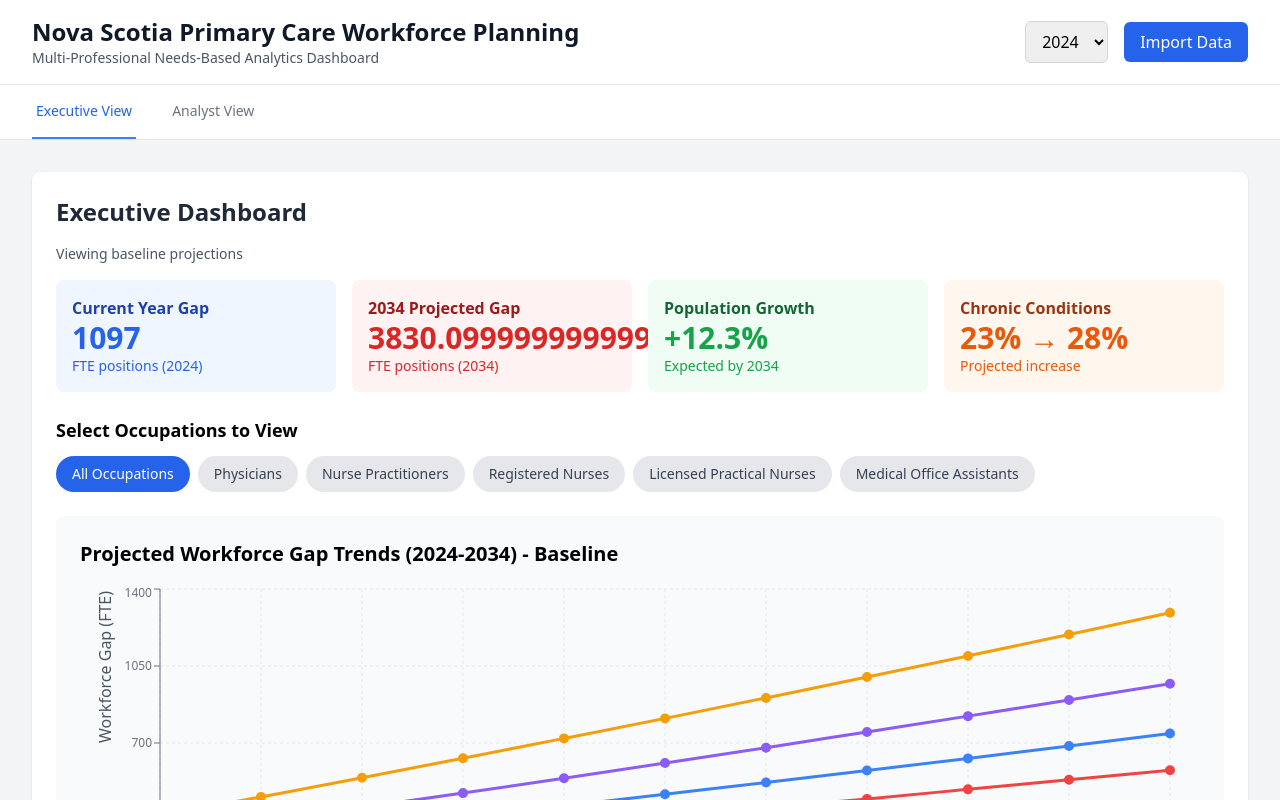
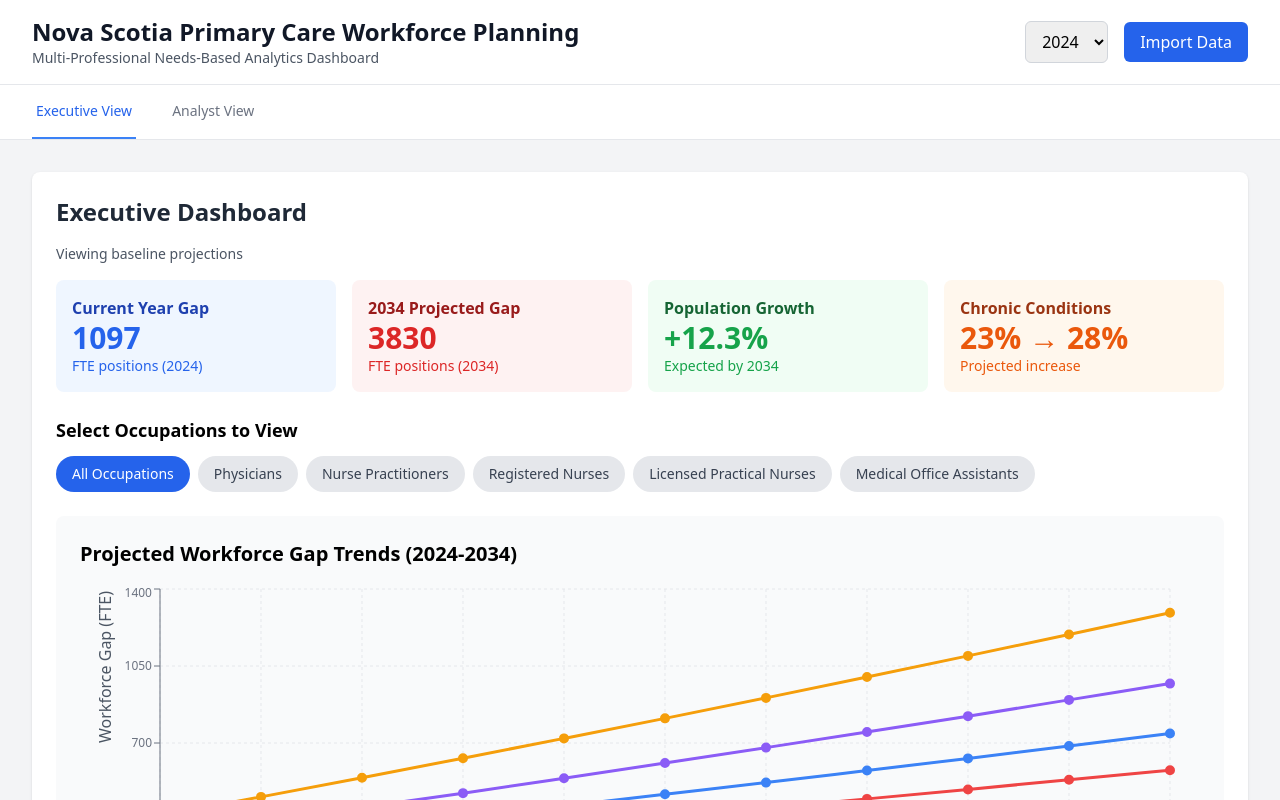
Before and after one commit to joshburslem/COMPASS, a React (Vite) app: page / in a window 1280 px wide. Shown: the top 800 px of the page. Built offline with nearby package versions, Linux system fonts and the light colour scheme.

Commit message:
Restored to 'df0cd10a5258255adbeb272314265b9d130ee991'
Replit-Restored-To: df0cd10a5258255adbeb272314265b9d130ee991

```diff
--- a/src/App.jsx
+++ b/src/App.jsx
@@ -16,35 +16,32 @@ function App() {
   const [pendingChanges, setPendingChanges] = React.useState({}); // Track pending parameter changes
 
   // Enhanced data structure with all editable parameters
-  const [workforceData, setWorkforceData] = React.useState(() => {
-    const baselineParams = generateInitialParameters();
-    return {
+  const [workforceData, setWorkforceData] = React.useState({
     occupations: ['Physicians', 'Nurse Practitioners', 'Registered Nurses', 'Licensed Practical Nurses', 'Medical Office Assistants'],
     populationSegments: {
       ageGroups: ['0-18', '19-64', '65-84', '85+'],
       genders: ['Male', 'Female'],
       healthStatus: ['Major Chronic', 'Minor Acute', 'Palliative', 'Healthy']
     },
-      baselineParameters: baselineParams, // Immutable baseline - never modify this
+    projections: generateSampleProjections(),
+    parameters: generateInitialParameters(),
+    baselineParameters: generateInitialParameters(), // Store baseline for comparison
     scenarios: {
       baseline: {
         name: 'Baseline',
-          parameters: JSON.parse(JSON.stringify(baselineParams)) // Deep copy for safety
+        parameters: generateInitialParameters()
       }
     }
-    };
   });
 
-  // Executive View data - always uses baseline parameters (immutable)
-  const [executiveData, setExecutiveData] = React.useState(() => ({
+  // Separate parameters for Executive View (read-only baseline)
+  const [executiveData, setExecutiveData] = React.useState({
     projections: generateSampleProjections(workforceData.baselineParameters),
     parameters: workforceData.baselineParameters
-  }));
+  });
 
-  // Temporary parameters for editing in Analyst View - initialize with baseline copy
-  const [editingParameters, setEditingParameters] = React.useState(() =>
-    JSON.parse(JSON.stringify(workforceData.baselineParameters))
-  );
+  // Temporary parameters for editing in Analyst View - initialize with baseline
+  const [editingParameters, setEditingParameters] = React.useState(JSON.parse(JSON.stringify(workforceData.baselineParameters)));
 
   function generateInitialParameters() {
     const years = Array.from({length: 11}, (_, i) => 2024 + i);
@@ -170,8 +167,6 @@ function App() {
 
     return years.reduce((acc, year) => {
       acc[year] = {};
-      const yearOffset = year - 2024;
-
       occupations.forEach(occ => {
         let baseSupply = parameters ? parameters.supply[year][occ] : {
           'Physicians': 2500,
@@ -189,66 +184,14 @@ function App() {
                          parameters.reEntrants[year][occ];
           const outflows = baseSupply * (parameters.retirementRate[year][occ] + parameters.attritionRate[year][occ]);
           baseSupply = baseSupply + inflows - outflows;
-        } else {
-          // Create more realistic baseline projections with non-linear trends
-
-          // Supply growth factors (different for each occupation)
-          const supplyGrowthRates = {
-            'Physicians': 0.015, // 1.5% annual growth - slower due to training constraints
-            'Nurse Practitioners': 0.025, // 2.5% - expanding scope of practice
-            'Registered Nurses': 0.018, // 1.8% - moderate growth
-            'Licensed Practical Nurses': 0.012, // 1.2% - slower growth
-            'Medical Office Assistants': 0.022 // 2.2% - technology-driven demand
-          };
-
-          // Demand growth factors (accelerating over time due to aging population)
-          const baseDemandGrowth = 0.025; // 2.5% base demand growth
-          const agingAcceleration = Math.pow(1 + yearOffset * 0.003, 2); // Accelerating demand due to aging
-          const demandMultiplier = Math.pow(1 + baseDemandGrowth * agingAcceleration, yearOffset);
-
-          // Supply constraints (diminishing returns, retirement acceleration)
-          const retirementAcceleration = 1 + yearOffset * 0.002; // Increasing retirements
-          const supplyMultiplier = Math.pow(1 + supplyGrowthRates[occ] / retirementAcceleration, yearOffset);
-
-          baseSupply = Math.round(baseSupply * supplyMultiplier);
         }
 
-        // Calculate demand based on realistic factors
-        let demand;
-        if (parameters) {
         const baseDemand = baseSupply * 1.1; // 10% shortage baseline
         const yearMultiplier = 1 + (year - 2024) * 0.02; // 2% annual growth
-          demand = Math.round(baseDemand * yearMultiplier);
-        } else {
-          // Baseline demand calculation with non-linear growth
-          const initialDemand = {
-            'Physicians': 2750, // Initial 10% shortage
-            'Nurse Practitioners': 920,
-            'Registered Nurses': 4830,
-            'Licensed Practical Nurses': 2070,
-            'Medical Office Assistants': 3680
-          }[occ];
-
-          // Demand grows faster than supply due to aging population and chronic disease prevalence
-          const demandGrowthRate = {
-            'Physicians': 0.032, // 3.2% - high demand growth
-            'Nurse Practitioners': 0.038, // 3.8% - highest growth due to care model changes
-            'Registered Nurses': 0.035, // 3.5% - high demand
-            'Licensed Practical Nurses': 0.028, // 2.8% - moderate growth
-            'Medical Office Assistants': 0.030 // 3.0% - administrative complexity growth
-          }[occ];
-
-          // Non-linear demand acceleration
-          const populationAging = 1 + yearOffset * 0.004; // Population aging factor
-          const chronicDiseaseIncrease = 1 + yearOffset * 0.003; // Chronic disease prevalence
-          const acceleratedGrowth = Math.pow(1 + demandGrowthRate * populationAging * chronicDiseaseIncrease, yearOffset);
-
-          demand = Math.round(initialDemand * acceleratedGrowth);
-        }
 
         acc[year][occ] = {
-          supply: baseSupply,
-          demand: demand,
+          supply: Math.round(parameters ? baseSupply : baseSupply * yearMultiplier * (0.95 + Math.random() * 0.1)),
+          demand: Math.round(baseDemand * yearMultiplier),
           gap: 0
         };
         acc[year][occ].gap = acc[year][occ].demand - acc[year][occ].supply;
@@ -261,30 +204,42 @@ function App() {
     // Generate new projections based on current editing parameters
     const newProjections = generateSampleProjections(editingParameters);
 
-    // Only update existing scenarios - never create new ones automatically
-    if (activeScenario !== 'baseline') {
+    // If we're editing baseline, force creation of a new scenario
+    if (activeScenario === 'baseline') {
+      const newScenario = {
+        id: Date.now().toString(),
+        name: `Modified Baseline ${new Date().toLocaleTimeString()}`,
+        description: 'Modified from baseline parameters',
+        parameters: JSON.parse(JSON.stringify(editingParameters)),
+        projections: newProjections,
+        createdAt: new Date().toISOString()
+      };
+
+      const updatedScenarios = [...scenarios, newScenario];
+      setScenarios(updatedScenarios);
+      setActiveScenario(newScenario.id);
+    } else {
+      // Update existing scenario
       const updatedScenarios = scenarios.map(scenario =>
         scenario.id === activeScenario
           ? { ...scenario, parameters: JSON.parse(JSON.stringify(editingParameters)), projections: newProjections }
           : scenario
       );
       setScenarios(updatedScenarios);
+    }
 
     setUnsavedChanges(false);
     setPendingChanges({});
 
     console.log('Applied changes to scenario:', activeScenario);
-    }
   }, [editingParameters, activeScenario, scenarios, pendingChanges]);
 
   const resetParameters = () => {
     if (activeScenario === 'baseline') {
-      // Always use the immutable baseline parameters
       setEditingParameters(JSON.parse(JSON.stringify(workforceData.baselineParameters)));
     } else {
       const scenario = scenarios.find(s => s.id === activeScenario);
       if (scenario) {
-        // Use the scenario's saved parameters
         setEditingParameters(JSON.parse(JSON.stringify(scenario.parameters)));
       }
     }
@@ -293,7 +248,6 @@ function App() {
   };
 
   const resetToBaseline = () => {
-    // Always use the immutable baseline parameters
     setEditingParameters(JSON.parse(JSON.stringify(workforceData.baselineParameters)));
     setActiveScenario('baseline');
     setUnsavedChanges(false);
@@ -301,8 +255,7 @@ function App() {
   };
 
   const updateParameter = (paramType, year, occupation, value) => {
-    // Create a completely new parameter object to avoid any reference issues
-    const newParams = JSON.parse(JSON.stringify(editingParameters));
+    const newParams = { ...editingParameters };
     if (!newParams[paramType][year]) {
       newParams[paramType][year] = {};
     }
@@ -344,15 +297,8 @@ function App() {
   };
 
   const getCurrentScenarioProjections = () => {
-    if (currentView === 'executive') {
-      // Executive View ALWAYS shows baseline projections - never affected by analyst changes
-      return executiveData.projections;
-    }
-
-    // Analyst View shows current scenario projections
     if (activeScenario === 'baseline') {
-      // Generate projections from current editing parameters (may differ from baseline if unsaved changes)
-      return generateSampleProjections(editingParameters);
+      return executiveData.projections; // Always baseline projections
     } else {
       const scenario = scenarios.find(s => s.id === activeScenario);
       return scenario?.projections || generateSampleProjections(editingParameters);
@@ -449,7 +395,7 @@ function App() {
 
         {/* Dynamic Line Chart */}
         <div className="bg-gray-50 rounded-lg p-6">
-          <h3 className="text-xl font-semibold mb-4">Projected Workforce Gap Trends (2024-2034) - Baseline</h3>
+          <h3 className="text-xl font-semibold mb-4">Projected Workforce Gap Trends (2024-2034)</h3>
           <WorkforceGapTrendChart
             data={executiveData.projections}
             selectedOccupations={getFilteredOccupations()}
@@ -501,18 +447,12 @@ function App() {
             {unsavedChanges && (
               <>
                 <span className="text-sm text-orange-600 font-medium">Unsaved changes</span>
-                {activeScenario === 'baseline' ? (
-                  <span className="text-sm text-gray-600 italic">
-                    Go to Scenario Management tab to save as new scenario
-                  </span>
-                ) : (
                 <button
                   onClick={applyParameterChanges}
                   className="bg-green-600 text-white px-4 py-2 rounded-md hover:bg-green-700 text-sm"
                 >
-                    Apply Changes
+                  {activeScenario === 'baseline' ? 'Save as New Scenario' : 'Apply Changes'}
                 </button>
-                )}
                 <button
                   onClick={resetParameters}
                   className="bg-gray-500 text-white px-4 py-2 rounded-md hover:bg-gray-600 text-sm"
@@ -690,22 +630,18 @@ function App() {
 
                 if (scenarioId === 'baseline') {
                   console.log('Loading baseline parameters');
-                  // Always use the immutable baseline parameters - create a fresh copy
                   setEditingParameters(JSON.parse(JSON.stringify(workforceData.baselineParameters)));
                   setActiveScenario('baseline');
                   setUnsavedChanges(false);
-                  setPendingChanges({});
                 } else {
                   const scenario = scenarios.find(s => s.id === scenarioId);
                   console.log('Found scenario:', scenario);
 
                   if (scenario) {
                     console.log('Loading scenario parameters:', scenario.parameters);
-                    // Create a fresh copy of scenario parameters
                     setEditingParameters(JSON.parse(JSON.stringify(scenario.parameters)));
                     setActiveScenario(scenarioId);
                     setUnsavedChanges(false);
-                    setPendingChanges({});
                   } else {
                     console.error('Scenario not found:', scenarioId);
                   }
@@ -852,22 +788,13 @@ function App() {
             onClick={onCreateScenario}
             className="flex-1 bg-green-600 text-white py-2 px-4 rounded-md hover:bg-green-700"
           >
-            {activeScenario === 'baseline' && unsavedChanges ? 'Save Current Changes as New Scenario' : 'Create New Scenario'}
+            Create New Scenario
           </button>
           <button className="flex-1 bg-gray-600 text-white py-2 px-4 rounded-md hover:bg-gray-700">
             Export Scenario
           </button>
         </div>
       </div>
-
-      {activeScenario === 'baseline' && unsavedChanges && (
-        <div className="p-4 bg-blue-50 rounded-lg">
-          <p className="text-sm text-blue-800">
-            <strong>Note:</strong> You have unsaved changes to the baseline parameters.
-            Click "Save Current Changes as New Scenario" above to create a new scenario with your current parameter adjustments.
-          </p>
-        </div>
-      )}
 
       {scenarios.length > 0 && (
         <div className="mt-6">
@@ -1267,13 +1194,6 @@ function App() {
       setScenarioDescription('');
     };
 
-    const handleKeyPress = (e) => {
-      if (e.key === 'Enter' && !e.shiftKey && scenarioName.trim()) {
-        e.preventDefault();
-        handleCreate();
-      }
-    };
-
     return (
       <div className="fixed inset-0 bg-black bg-opacity-50 flex items-center justify-center z-50">
         <div className="bg-white rounded-lg p-6 w-96">
@@ -1285,39 +1205,34 @@ function App() {
                 type="text"
                 value={scenarioName}
                 onChange={(e) => setScenarioName(e.target.value)}
-                onKeyPress={handleKeyPress}
-                className="w-full border border-gray-300 rounded-md px-3 py-2 focus:outline-none focus:ring-2 focus:ring-blue-500"
+                className="w-full border border-gray-300 rounded-md px-3 py-2"
                 placeholder="e.g., Increased Training Seats"
                 autoFocus
-                maxLength={50}
               />
-              <p className="text-xs text-gray-500 mt-1">{scenarioName.length}/50 characters</p>
             </div>
             <div>
-              <label className="block text-sm font-medium text-gray-700 mb-2">Description (Optional)</label>
+              <label className="block text-sm font-medium text-gray-700 mb-2">Description</label>
               <textarea
                 value={scenarioDescription}
                 onChange={(e) => setScenarioDescription(e.target.value)}
-                className="w-full border border-gray-300 rounded-md px-3 py-2 focus:outline-none focus:ring-2 focus:ring-blue-500"
+                className="w-full border border-gray-300 rounded-md px-3 py-2"
                 rows="3"
                 placeholder="Describe the scenario changes..."
-                maxLength={200}
               ></textarea>
-              <p className="text-xs text-gray-500 mt-1">{scenarioDescription.length}/200 characters</p>
             </div>
             <div className="flex space-x-2">
               <button
                 onClick={handleCancel}
-                className="flex-1 bg-gray-500 text-white py-2 px-4 rounded-md hover:bg-gray-600 transition-colors"
+                className="flex-1 bg-gray-500 text-white py-2 px-4 rounded-md hover:bg-gray-600"
               >
                 Cancel
               </button>
               <button
                 onClick={handleCreate}
                 disabled={!scenarioName.trim()}
-                className="flex-1 bg-green-600 text-white py-2 px-4 rounded-md hover:bg-green-700 disabled:opacity-50 disabled:cursor-not-allowed transition-colors"
+                className="flex-1 bg-green-600 text-white py-2 px-4 rounded-md hover:bg-green-700 disabled:opacity-50 disabled:cursor-not-allowed"
               >
-                Create Scenario
+                Create
               </button>
             </div>
           </div>
```
Lines whose indentation alone changed are shown as unchanged.
